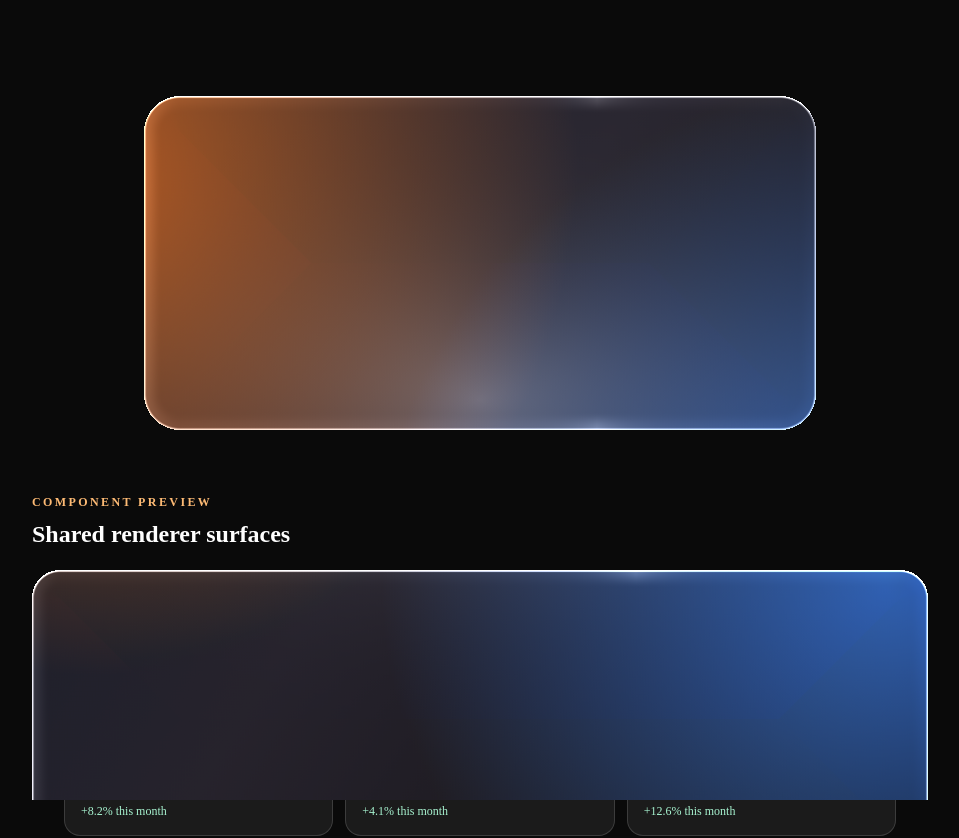
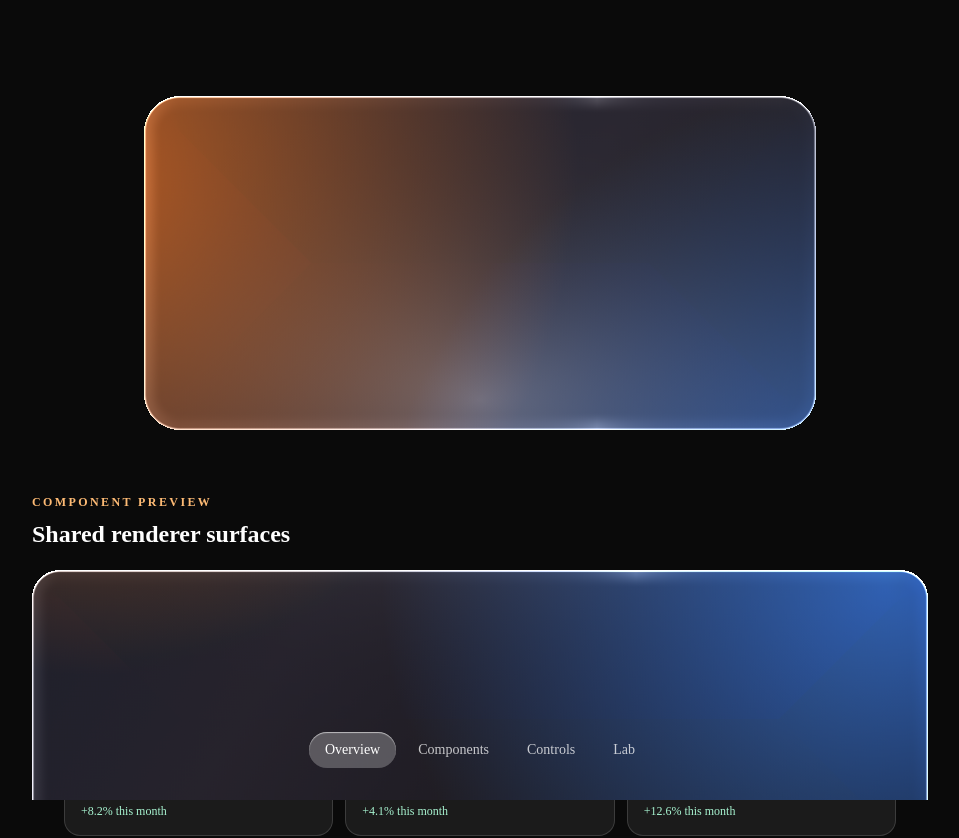
Before and after one commit to ysufimanuel/church-managements, a Next.js app: page /liquid-glass-lab in a window 1280 px wide. Shown: the top 838 px of the page, without its empty margins (160-1119 px from the left). Built offline with nearby package versions, Linux system fonts and the light colour scheme; no server answers.

Commit message:
fix: place shared glass canvas between page backdrop and glass surfaces

```diff
--- a/src/app/layout.tsx
+++ b/src/app/layout.tsx
@@ -27,7 +27,7 @@ export default function RootLayout({ children }: { children: React.ReactNode })
     <html lang="en" className="dark">
       <body>
         <GlassCanvas />
-        <div className="relative z-[1]">{children}</div>
+        {children}
         <Toaster richColors position="top-right" />
       </body>
     </html>
```
